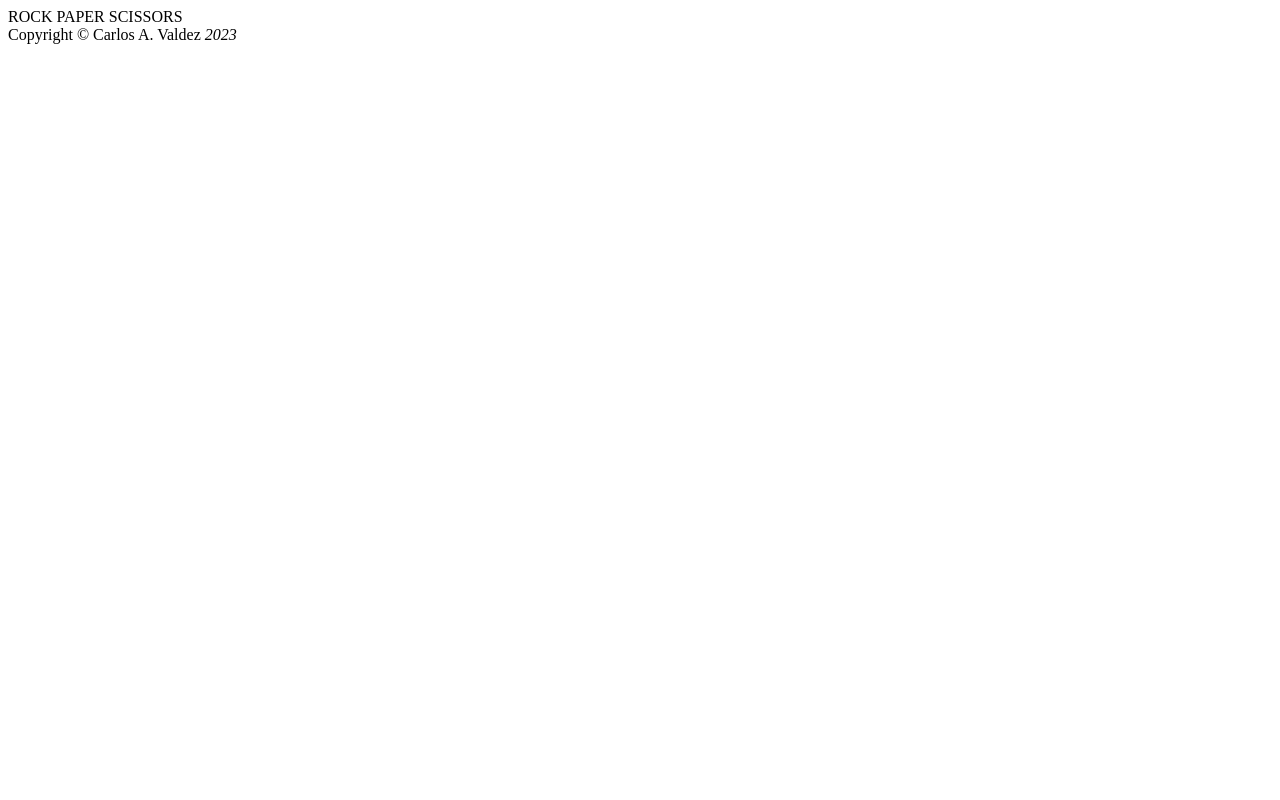
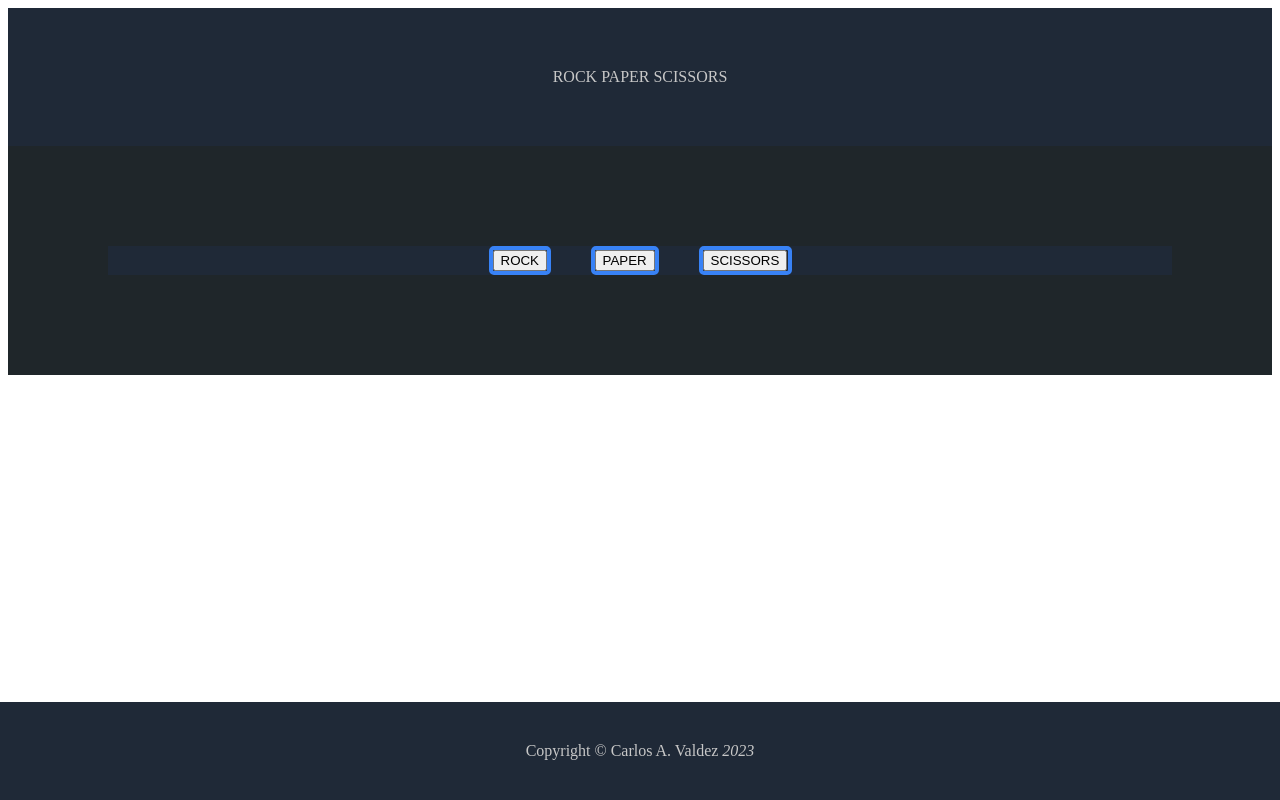
Before and after one commit to valdcarl/rock-paper-scissors-js, a plain HTML site: page index.html in a window 1280 px wide. Drawn offline with Linux system fonts and the light colour scheme.

Commit message:
index and styles

```diff
--- a/index.html
+++ b/index.html
@@ -3,6 +3,7 @@
     <head>
         <meta charset="UTF-8">
         <title>RockPaperScissors</title>
+        <link rel="stylesheet" href="styles.css">
         <script src="js/rockpaperscissors.js" defer></script>
     </head>
 
@@ -15,13 +16,13 @@
             <div class="game-section">
                 <div class="game-boxes">
                     <div class="box1">
-
+                        <button>ROCK</button>
                     </div>
                     <div class="box2">
-
+                        <button>PAPER</button>
                     </div>
                     <div class="box3">
-
+                        <button>SCISSORS</button>
                     </div>
                 </div>
             </div> <!-- END GAME-SECTION-->
--- a/styles.css
+++ b/styles.css
@@ -1 +1,79 @@
 /* styles.css created by Carlos A. Valdez */
+
+.container {
+
+}
+
+/* Header */
+.header {
+    background-color: #1F2937;
+    color: #c7c7c7;
+    text-align: center;
+    font-weight: 100;
+    padding: 60px;
+    /* position: absolute;
+    top: 0;
+    left: 0;
+    right: 0; */
+}
+
+
+/* Game Section */
+.game-section {
+    background-color: #1F262A;
+    padding: 100px;
+}
+
+.game-boxes {
+    display: flex;
+    justify-content: center;
+    background-color: #1F2937;
+    font-size: 18px;
+    gap: 40px
+}
+.box1 {
+    width: 54px;
+    height: 21px;
+    border: 4px solid #3882f6;
+    border-radius: 5px;
+}
+.box1:hover {
+    opacity: 0.7;
+}
+.box2 {
+    width: 60px;
+    height: 21px;
+    border: 4px solid #3882f6;
+    border-radius: 5px;
+}
+.box2:hover {
+    opacity: 0.7;
+}
+.box3 {
+    width: 85px;
+    height: 21px;
+    border: 4px solid #3882f6;
+    border-radius: 5px;
+}
+.box3:hover {
+    opacity: 0.7;
+}
+
+button {
+    display: flex;
+    text-align: center;
+    justify-content: center;
+}
+
+/* Footer */
+.footer {
+    background-color: #1F2937;
+    color: #c7c7c7;
+    text-align: center;
+    font-weight: 100;
+    padding: 40px;
+    position: absolute;
+    bottom: 0;
+    left: 0;
+    right: 0;
+}
```
